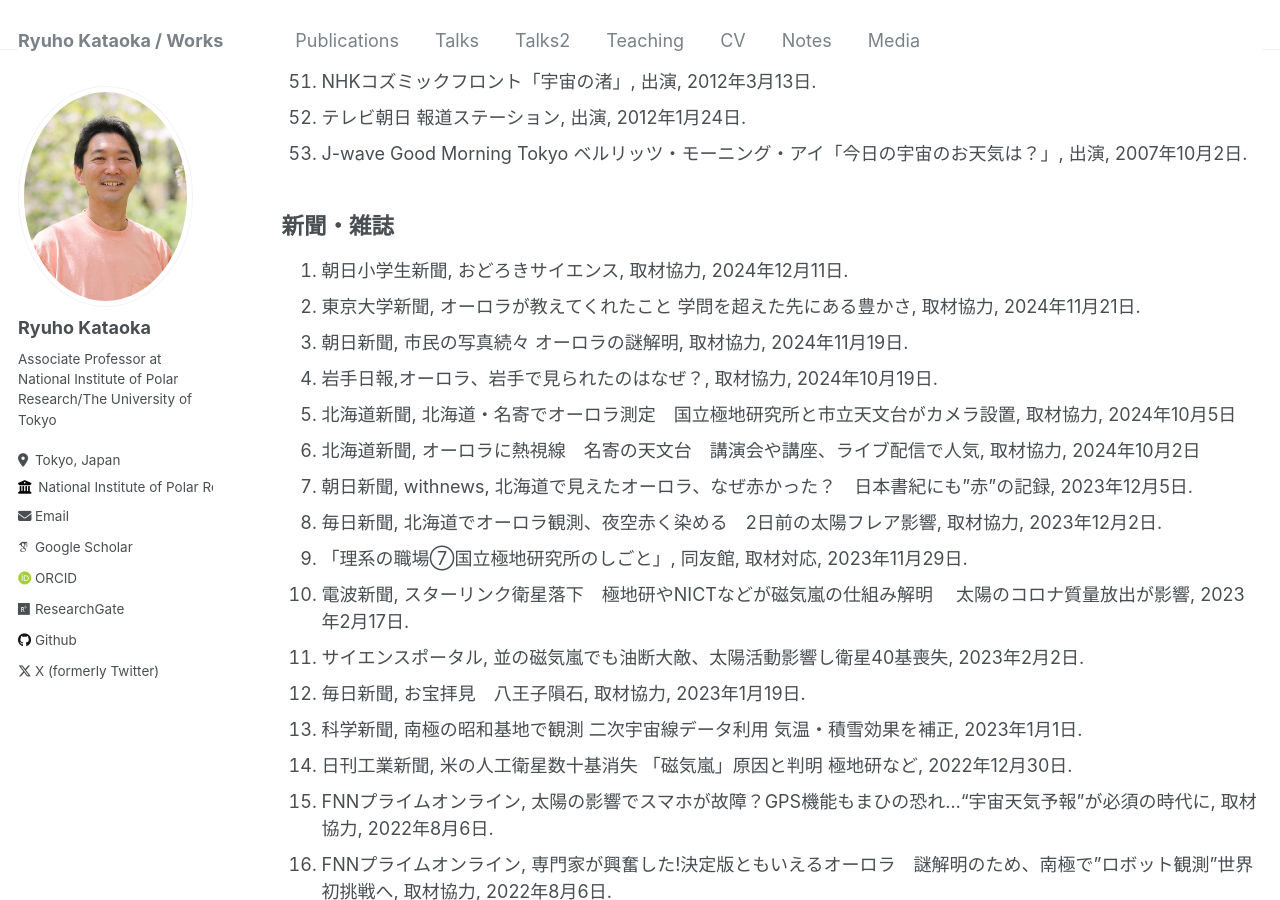
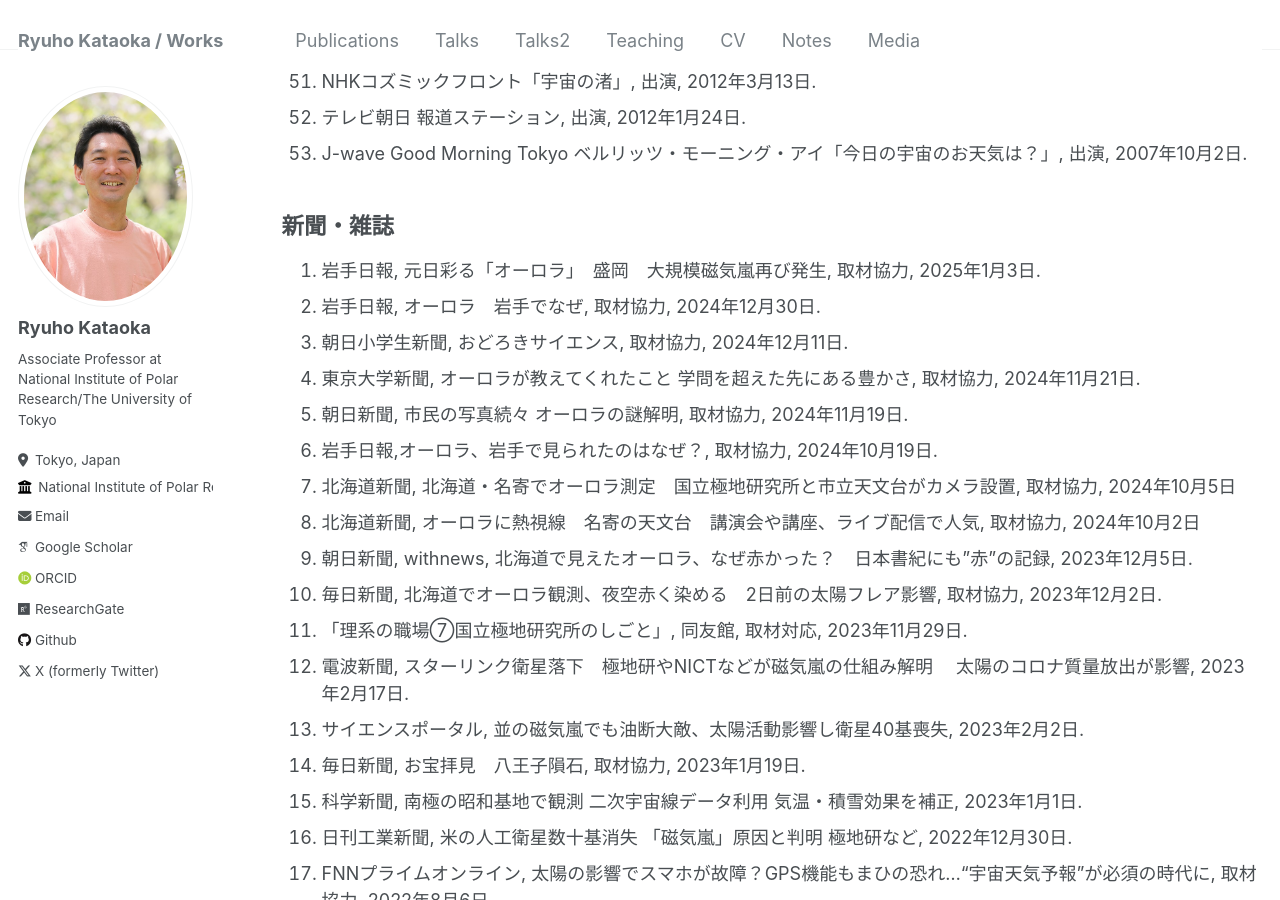
Before and after one commit to ryuhokataoka/ryuhokataoka.github.io, a Jekyll site: the page built from _pages/media.md, in a window 1280 px wide and 900 px high, scrolled down 2044 px. Built offline with Jekyll 4.4.1, drawn with Linux system fonts in a browser that asks for light colours; some web fonts are replaced.

Commit message:
Update media.md

```diff
--- a/_pages/media.md
+++ b/_pages/media.md
@@ -64,6 +64,8 @@ author_profile: true
 
 新聞・雑誌
 ----
+1. 岩手日報, 元日彩る「オーロラ」　盛岡　大規模磁気嵐再び発生, 取材協力, 2025年1月3日.
+1. 岩手日報, オーロラ　岩手でなぜ, 取材協力, 2024年12月30日.
 1. 朝日小学生新聞, おどろきサイエンス, 取材協力, 2024年12月11日.
 1. 東京大学新聞, オーロラが教えてくれたこと 学問を超えた先にある豊かさ, 取材協力, 2024年11月21日.
 1. 朝日新聞, 市民の写真続々 オーロラの謎解明, 取材協力, 2024年11月19日.
```
